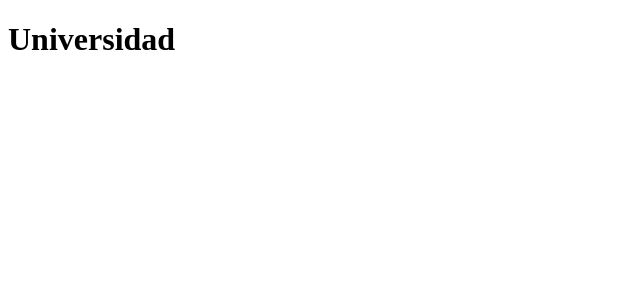
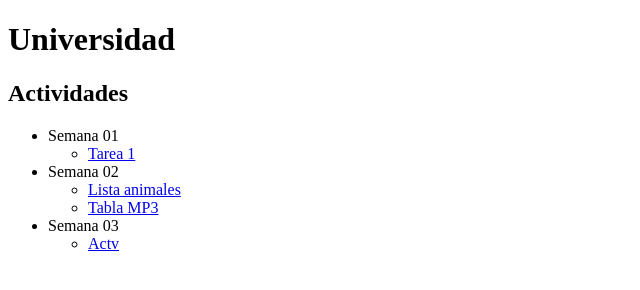
Before and after one commit to yazv3000/utp2021_progweb, a plain HTML site: page utp2021_progweb/index.html in a window 1280 px wide. Shown: the whole page, without its empty margins (0-640 px from the left). Drawn offline with Linux system fonts and the light colour scheme.

Commit message:
Creación de índice

```diff
--- a/utp2021_progweb/index.html
+++ b/utp2021_progweb/index.html
@@ -8,5 +8,26 @@
 </head>
 <body>
     <h1>Universidad</h1>
+
+    <!---->
+    <h2>Actividades</h2>
+    <ul>
+        <li>Semana 01
+            <ul>
+                <li><a href="semana 01/tarea_1.html">Tarea 1</a></li>
+            </ul>
+        </li>
+        <li>Semana 02
+            <ul>
+                <li><a href="semana 02/activ_s2_1.html">Lista animales</a></li>
+                <li><a href="semana 02/activ_s2_2.html">Tabla MP3</a></li>
+            </ul>
+        </li>
+        <li>Semana 03
+            <ul>
+                <li><a href="semana 03/index.html">Actv</a></li>
+            </ul>
+        </li>
+    </ul>
 </body>
 </html>
```
Also changed, not shown: utp2021_progweb/semana 02/activ_s2_2.html (+1 -1 lines), utp2021_progweb/semana 03/index.html (+12 -0 lines).
